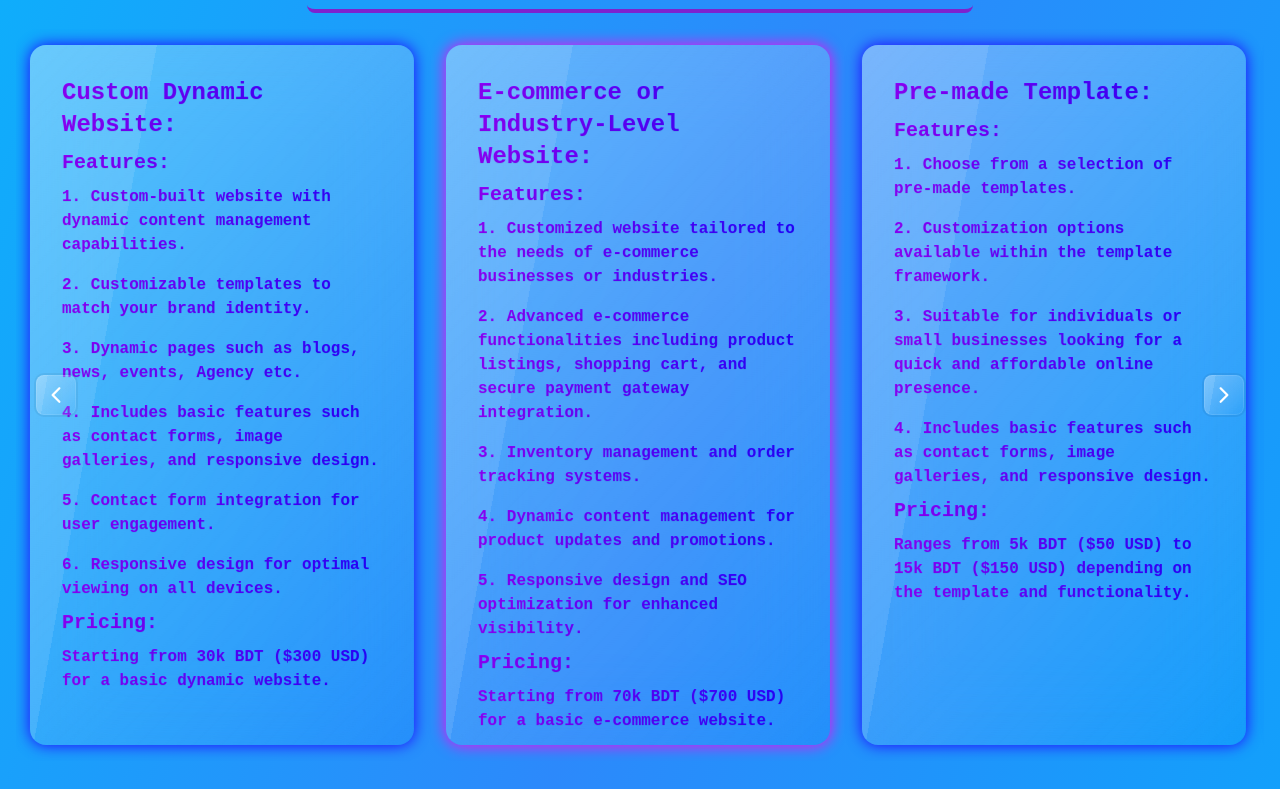
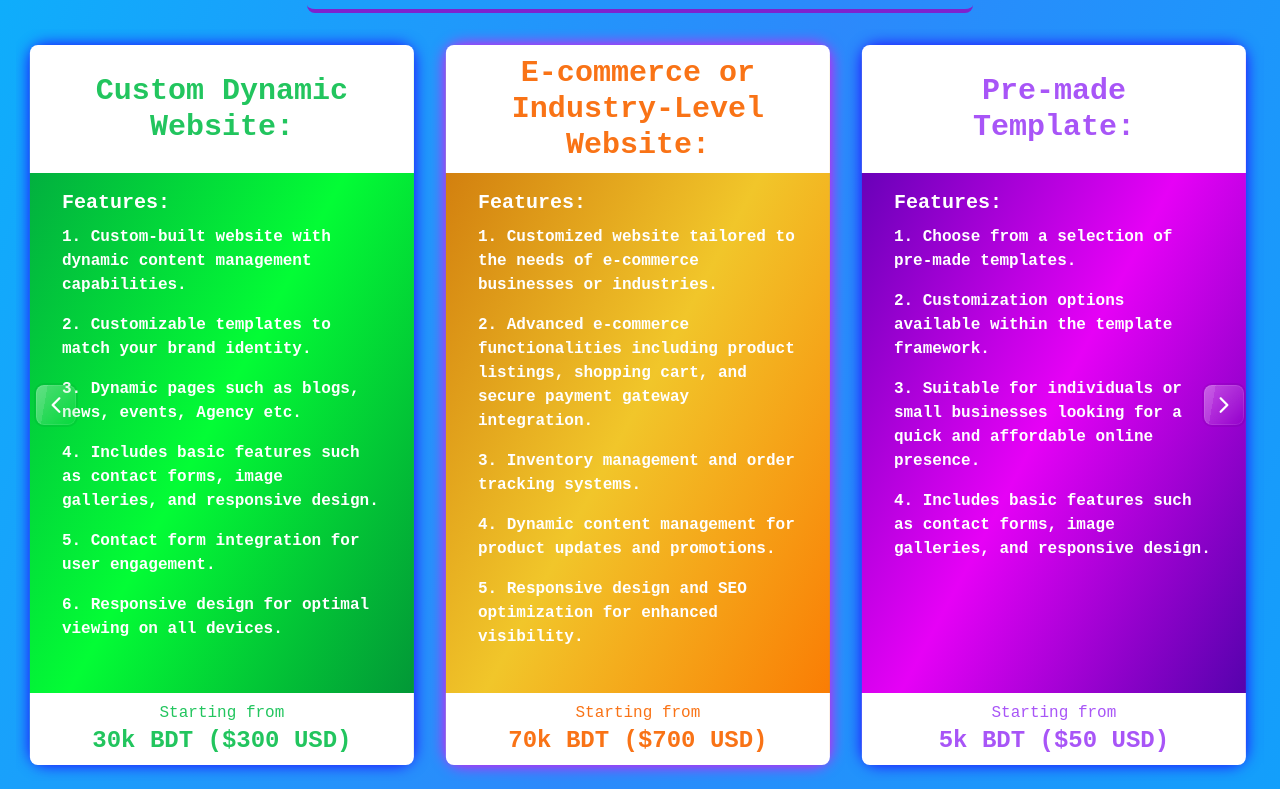
Before and after one commit to ninazmul/ArtistyCode-client, a React (Vite) app: page / in a window 1280 px wide. Shown: the part 1171-1960 px from the top of the page. Built offline with nearby package versions, Linux system fonts and the light colour scheme; no server answers.

Commit message:
all done

```diff
--- a/src/Pages/Plans.jsx
+++ b/src/Pages/Plans.jsx
@@ -54,138 +54,131 @@ const Plans = () => {
   return (
     <div className="py-4 md:py-10">
       <div className="flex justify-center py-4">
-        <h1 className="text-3xl md:text-4xl lg:text-5xl font-bold leading-normal text-center border-b-4 rounded-lg gradient-text uppercase px-4 border-purple-700">
+        <h1 className="text-3xl md:text-4xl lg:text-5xl font-bold leading-normal text-center border-b-4 rounded-lg  uppercase px-4 border-purple-700 gradient-text">
           Pick Your Perfect Plan
         </h1>
       </div>
       <div className="relative">
         <Slider ref={sliderRef} {...settings}>
           <div className="h-full px-4 py-4">
-            <div className="card glass service_glow h-[820px] lg:h-[700px]">
-              <div className="card-body">
-                <h2 className="card-title gradient-text md:text-2xl">
+            <div className="card planBg1 text-white service_glow h-[820px] lg:h-[720px]">
+              <div className="card-body relative">
+                <div className="absolute top-0 left-0 text-center py-2 px-4 bg-white rounded-lg rounded-b-none w-full">
+                  <h2 className="card-title  text-2xl md:text-3xl bg-white text-purple-500 px-4 rounded-lg h-28 font-bold">
                     Pre-made Template:
                   </h2>
+                </div>
                 <div>
-                  <div>
-                    <h3 className="gradient-text font-bold text-xl">
-                      Features:
-                    </h3>
-                    <p className=" gradient-text py-2 font-semibold">
+                  <div className="pt-28">
+                    <h3 className=" font-bold text-xl">Features:</h3>
+                    <p className="  py-2 font-semibold">
                       1. Choose from a selection of pre-made templates.
                     </p>
-                    <p className=" gradient-text py-2 font-semibold">
+                    <p className="  py-2 font-semibold">
                       2. Customization options available within the template
                       framework.
                     </p>
-                    <p className=" gradient-text py-2 font-semibold">
+                    <p className="  py-2 font-semibold">
                       3. Suitable for individuals or small businesses looking
                       for a quick and affordable online presence.
                     </p>
-                    <p className=" gradient-text py-2 font-semibold">
+                    <p className="  py-2 font-semibold">
                       4. Includes basic features such as contact forms, image
                       galleries, and responsive design.
                     </p>
                   </div>
-                  <div>
-                    <h3 className="gradient-text font-bold text-xl">
-                      Pricing:
+                  <div className="absolute bottom-0 left-0 text-center py-2 px-4 bg-white rounded-lg rounded-t-none text-purple-500 w-full">
+                    <p>Starting from</p>
+                    <h3 className="text-xl font-bold md:text-2xl">
+                      5k BDT ($50 USD)
                     </h3>
-                    <p className=" gradient-text py-2 font-semibold">
-                      Ranges from 5k BDT ($50 USD) to 15k BDT ($150 USD)
-                      depending on the template and functionality.
-                    </p>
                   </div>
                 </div>
               </div>
             </div>
           </div>
           <div className="h-full px-4 py-4">
-            <div className="card glass service_glow h-[820px] lg:h-[700px]">
-              <div className="card-body">
-                <h2 className="card-title gradient-text md:text-2xl">
+            <div className="card planBg2 text-white service_glow h-[820px] lg:h-[720px]">
+              <div className="card-body relative">
+                <div className="absolute top-0 left-0 text-center py-2 px-4 bg-white rounded-lg rounded-b-none w-full">
+                  <h2 className="card-title  text-2xl md:text-3xl bg-white text-green-500 px-4 rounded-lg h-28 font-bold">
                     Custom Dynamic Website:
                   </h2>
+                </div>
+
                 <div>
-                  <div>
-                    <h3 className="gradient-text font-bold text-xl">
-                      Features:
-                    </h3>
-                    <p className=" gradient-text py-2 font-semibold">
+                  <div className="pt-28">
+                    <h3 className=" font-bold text-xl">Features:</h3>
+                    <p className="  py-2 font-semibold">
                       1. Custom-built website with dynamic content management
                       capabilities.
                     </p>
-                    <p className=" gradient-text py-2 font-semibold">
+                    <p className="  py-2 font-semibold">
                       2. Customizable templates to match your brand identity.
                     </p>
-                    <p className=" gradient-text py-2 font-semibold">
+                    <p className="  py-2 font-semibold">
                       3. Dynamic pages such as blogs, news, events, Agency etc.
                     </p>
-                    <p className=" gradient-text py-2 font-semibold">
+                    <p className="  py-2 font-semibold">
                       4. Includes basic features such as contact forms, image
                       galleries, and responsive design.
                     </p>
-                    <p className=" gradient-text py-2 font-semibold">
+                    <p className="  py-2 font-semibold">
                       5. Contact form integration for user engagement.
                     </p>
-                    <p className=" gradient-text py-2 font-semibold">
+                    <p className="  py-2 font-semibold">
                       6. Responsive design for optimal viewing on all devices.
                     </p>
                   </div>
-                  <div>
-                    <h3 className="gradient-text font-bold text-xl">
-                      Pricing:
+                  <div className="absolute bottom-0 left-0 text-center py-2 px-4 bg-white rounded-lg rounded-t-none text-green-500 w-full">
+                    <p>Starting from</p>
+                    <h3 className="text-xl font-bold md:text-2xl">
+                      30k BDT ($300 USD)
                     </h3>
-                    <p className=" gradient-text py-2 font-semibold">
-                      Starting from 30k BDT ($300 USD) for a basic dynamic
-                      website.
-                    </p>
                   </div>
                 </div>
               </div>
             </div>
           </div>
           <div className="h-full px-4 py-4">
-            <div className="card glass service_glow_special h-[820px] lg:h-[700px]">
-              <div className="card-body">
-                <h2 className="card-title gradient-text md:text-2xl">
+            <div className="card planBg3 text-white service_glow_special h-[820px] lg:h-[720px]">
+              <div className="card-body relative">
+                <div className="absolute top-0 left-0 text-center py-2 px-4 bg-white rounded-lg rounded-b-none w-full">
+                  <h2 className="card-title  text-2xl md:text-3xl bg-white text-orange-500 px-4 rounded-lg h-28">
                     {" "}
                     E-commerce or Industry-Level Website:
                   </h2>
+                </div>
+
                 <div>
-                  <div>
-                    <h3 className="gradient-text font-bold text-xl">
-                      Features:
-                    </h3>
-                    <p className=" gradient-text py-2 font-semibold">
+                  <div className="pt-28">
+                    <h3 className=" font-bold text-xl">Features:</h3>
+                    <p className="  py-2 font-semibold">
                       1. Customized website tailored to the needs of e-commerce
                       businesses or industries.
                     </p>
-                    <p className=" gradient-text py-2 font-semibold">
+                    <p className="  py-2 font-semibold">
                       2. Advanced e-commerce functionalities including product
                       listings, shopping cart, and secure payment gateway
                       integration.
                     </p>
-                    <p className=" gradient-text py-2 font-semibold">
+                    <p className="  py-2 font-semibold">
                       3. Inventory management and order tracking systems.
                     </p>
-                    <p className=" gradient-text py-2 font-semibold">
+                    <p className="  py-2 font-semibold">
                       4. Dynamic content management for product updates and
                       promotions.
                     </p>
-                    <p className=" gradient-text py-2 font-semibold">
+                    <p className="  py-2 font-semibold">
                       5. Responsive design and SEO optimization for enhanced
                       visibility.
                     </p>
                   </div>
-                  <div>
-                    <h3 className="gradient-text font-bold text-xl">
-                      Pricing:
+                  <div className="absolute bottom-0 left-0 text-center py-2 px-4 bg-white rounded-lg rounded-t-none text-orange-500 w-full">
+                    <p>Starting from</p>
+                    <h3 className="text-xl font-bold md:text-2xl">
+                      70k BDT ($700 USD)
                     </h3>
-                    <p className=" gradient-text py-2 font-semibold">
-                      Starting from 70k BDT ($700 USD) for a basic e-commerce
-                      website.
-                    </p>
                   </div>
                 </div>
               </div>
--- a/src/index.css
+++ b/src/index.css
@@ -27,6 +27,16 @@
   ); /* Semi-transparent white overlay */
   backdrop-filter: blur(10px); /* Increase blur amount for a stronger effect */
   z-index: 1;
+}
+
+.planBg1 {
+  background-image: linear-gradient(to bottom right, #4e01ab, #e601f6, #4602a5);
+}
+.planBg2 {
+  background-image: linear-gradient(to bottom right, #029f41, #03fd35, #028c37);
+}
+.planBg3 {
+  background-image: linear-gradient(to bottom right, #cc7109, #f1c62a, #fb7500);
 }
 
 .glow {
```
Lines whose indentation alone changed are shown as unchanged.
